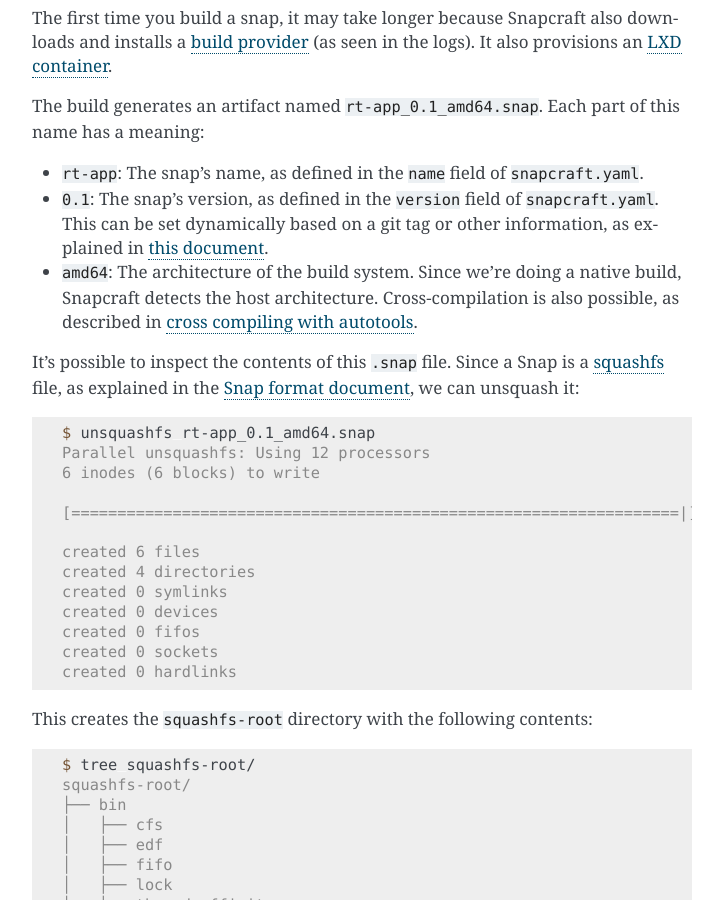
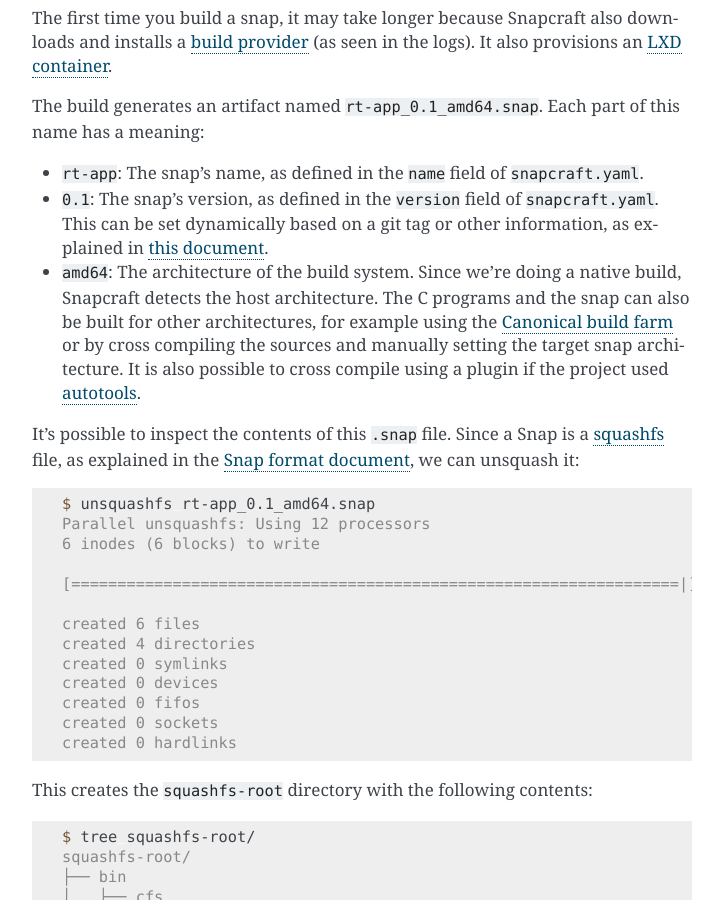
Before and after one commit to canonical/real-time-ubuntu-docs, a Sphinx documentation site: the page built from docs/tutorial/7-snapping.md, in a window 1280 px wide and 900 px high, scrolled down 3858 px. Shown: the whole window, without its empty margins (388-1111 px from the left). Built offline with Sphinx 7.4.7, drawn with Linux system fonts in a browser that asks for light colours.

Commit message:
feat: complement part about cross-compilation and Canonical build farm
Co-authored-by: Farshid Tavakolizadeh <email@farshid.ws>
Signed-off-by: Lincoln Wallace <lincoln.wallace@canonical.com>

```diff
--- a/docs/tutorial/7-snapping.md
+++ b/docs/tutorial/7-snapping.md
@@ -187,7 +187,7 @@
   This can be set dynamically based on a git tag or other information, as explained in [this document][using_craftctl_tool].
 - `amd64`: The architecture of the build system.
   Since we're doing a native build, Snapcraft detects the host architecture.
-  Cross-compilation is also possible, as described in [cross compiling with autotools][cross_compile_autotools].
+  The C programs and the snap can also be built for other architectures, for example using the [Canonical build farm](https://snapcraft.io/docs/remote-build) or by cross compiling the sources and manually setting the target snap architecture. It is also possible to cross compile using a plugin if the project used [ autotools][cross_compile_autotools].
 
 It's possible to inspect the contents of this `.snap` file.
 Since a Snap is a [squashfs] file, as explained in the [Snap format document][snap_format], we can unsquash it:
```
